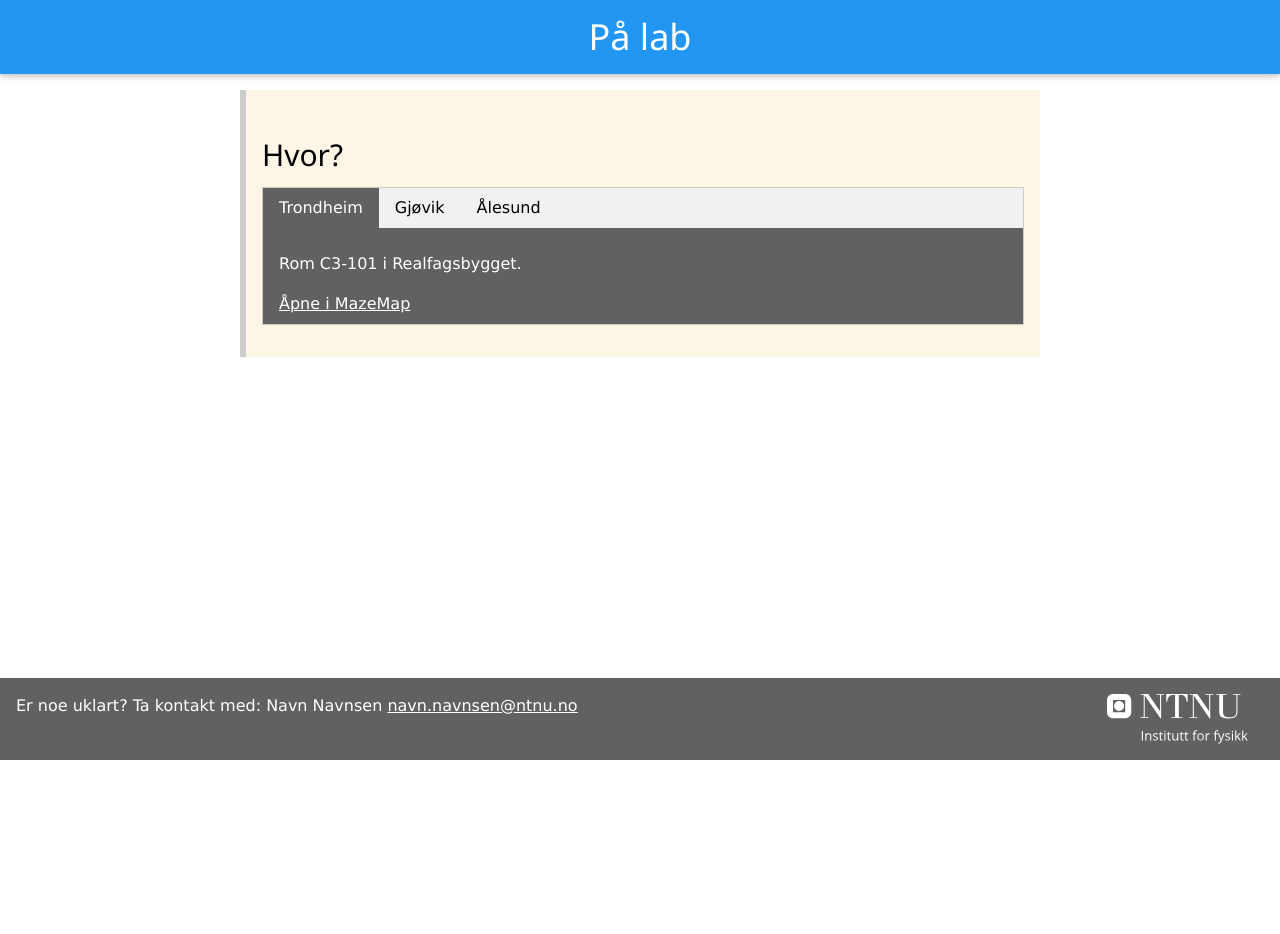
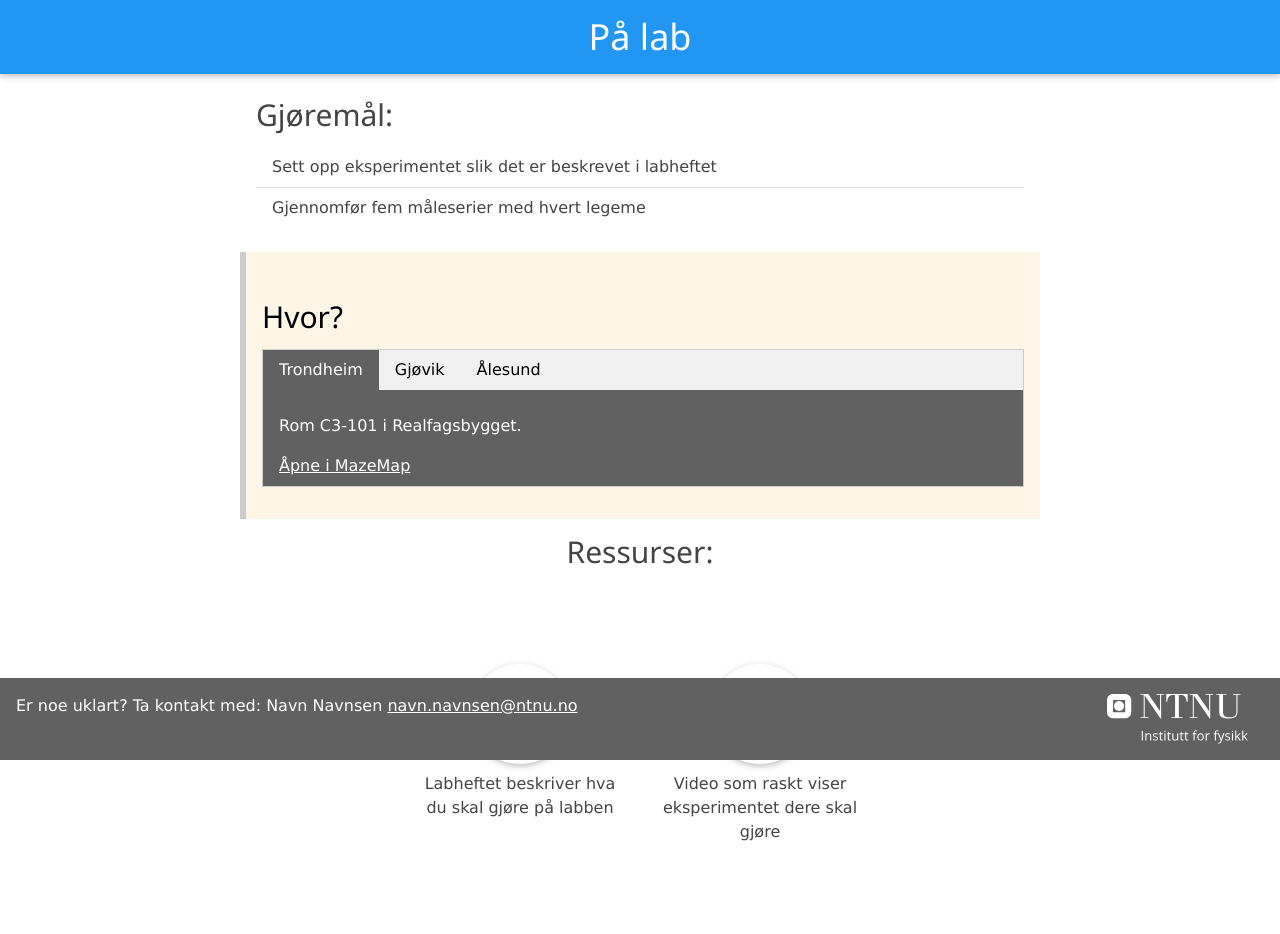
Before and after one commit to Northo/LabPage, a PHP site: page /lab.phtml in a window 1280 px wide. Shown: the part 40-974 px from the top of the page. Before the commit the page ends 800 px from the top, so only its background shows below. Run offline with PHP 8.4, Linux system fonts and the light colour scheme.

Commit message:
Adds gjøremål-list and resources in lab.phtml

```diff
--- a/lab.phtml
+++ b/lab.phtml
@@ -4,6 +4,15 @@
 <div class="w3-container w3-blue w3-center w3-card">
 <h1>På lab</h1>
 </div>
+
+<section class="narrow w3-padding">
+    <h2>Gjøremål:</h2>
+        <ul class="w3-ul">
+        <li>Sett opp eksperimentet slik det er beskrevet i labheftet</li>
+        <li>Gjennomfør fem måleserier med hvert legeme</li>
+        </ul>
+</section>
+
 
 <section class="w3-container w3-panel w3-sand w3-padding-32 w3-margin-top w3-leftbar narrow">
 <h2>Hvor?</h2>
@@ -66,7 +75,13 @@ function updateLocation() {
 </label>
 </div>
 </section>
+</section>
 
-
-</section>
+<?php
+$resources = array(
+    "Labhefte" => ["Labheftet beskriver hva du skal gjøre på labben", "dummy_link"],
+    "Oppsett" => ["Video som raskt viser eksperimentet dere skal gjøre", "assets/LabVideoHome.mp4"]
+);
+include('resources.php');
+?>
 <?php include 'footer.phtml'; ?>
```
